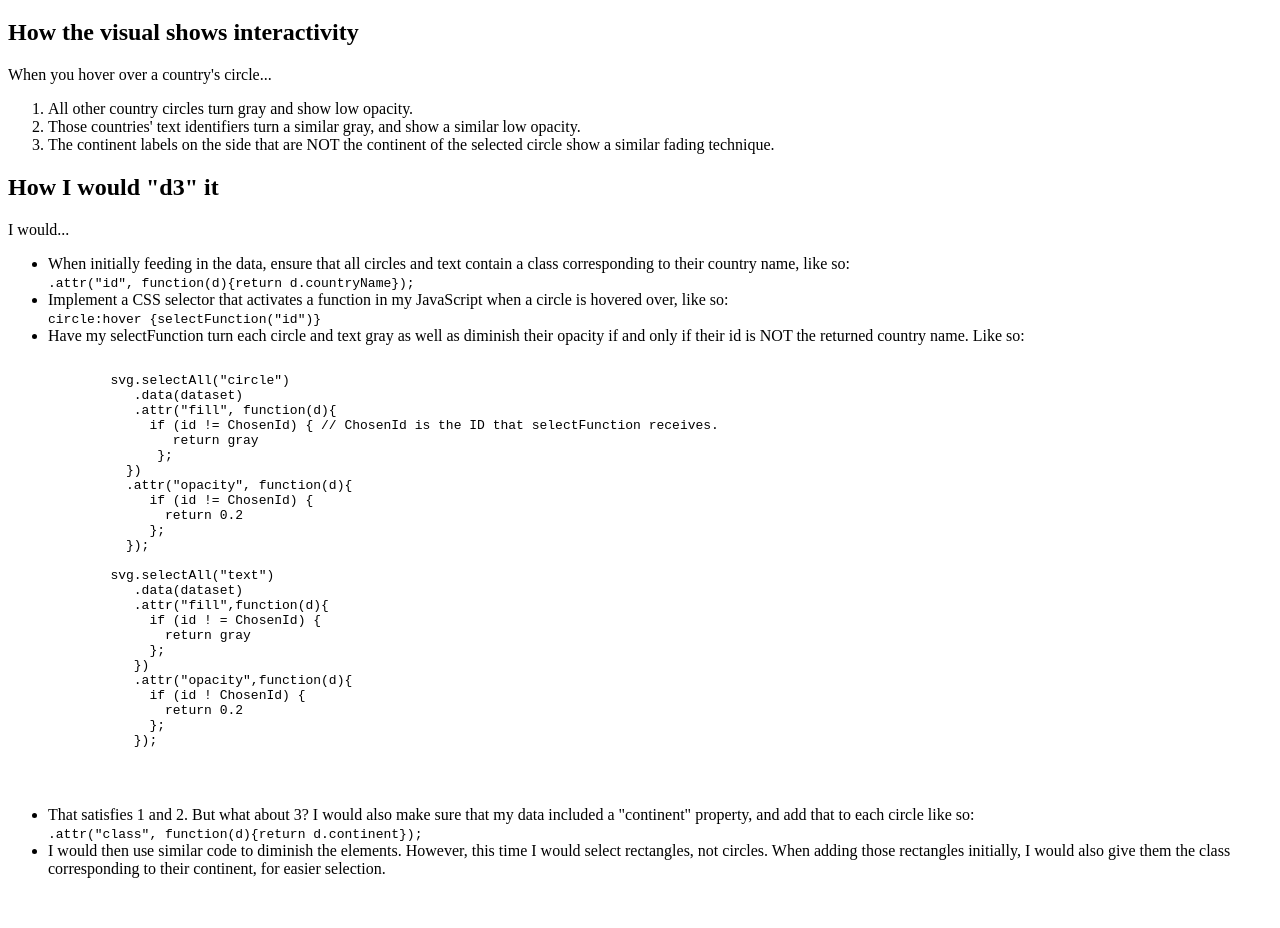
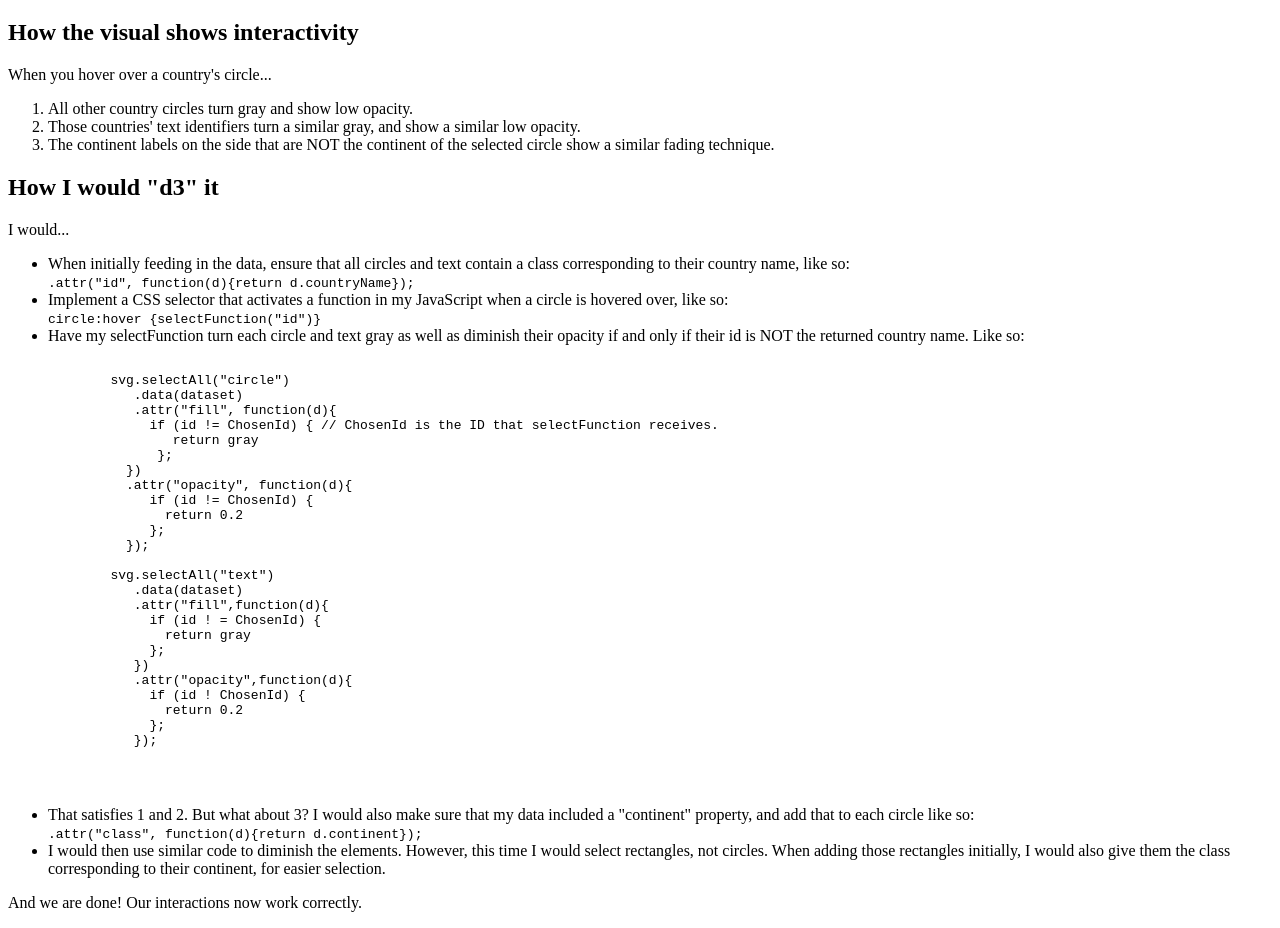
Before and after one commit to Xapakas/SeekingInteraction, a plain HTML site: page index.html in a window 1280 px wide. Shown: the part 61-989 px from the top of the page. Before the commit the page ends 955 px from the top, so only its background shows below. Drawn offline with Linux system fonts and the light colour scheme.

Commit message:
Update index.html

```diff
--- a/index.html
+++ b/index.html
@@ -54,5 +54,6 @@
       <code>.attr("class", function(d){return d.continent});</code>
       <li>I would then use similar code to diminish the elements. However, this time I would select rectangles, not circles. When adding those rectangles initially, I would also give them the class corresponding to their continent, for easier selection.</li>
     </ul>
+    <p>And we are done! Our interactions now work correctly.</p>
   </body>
 </html>
```
